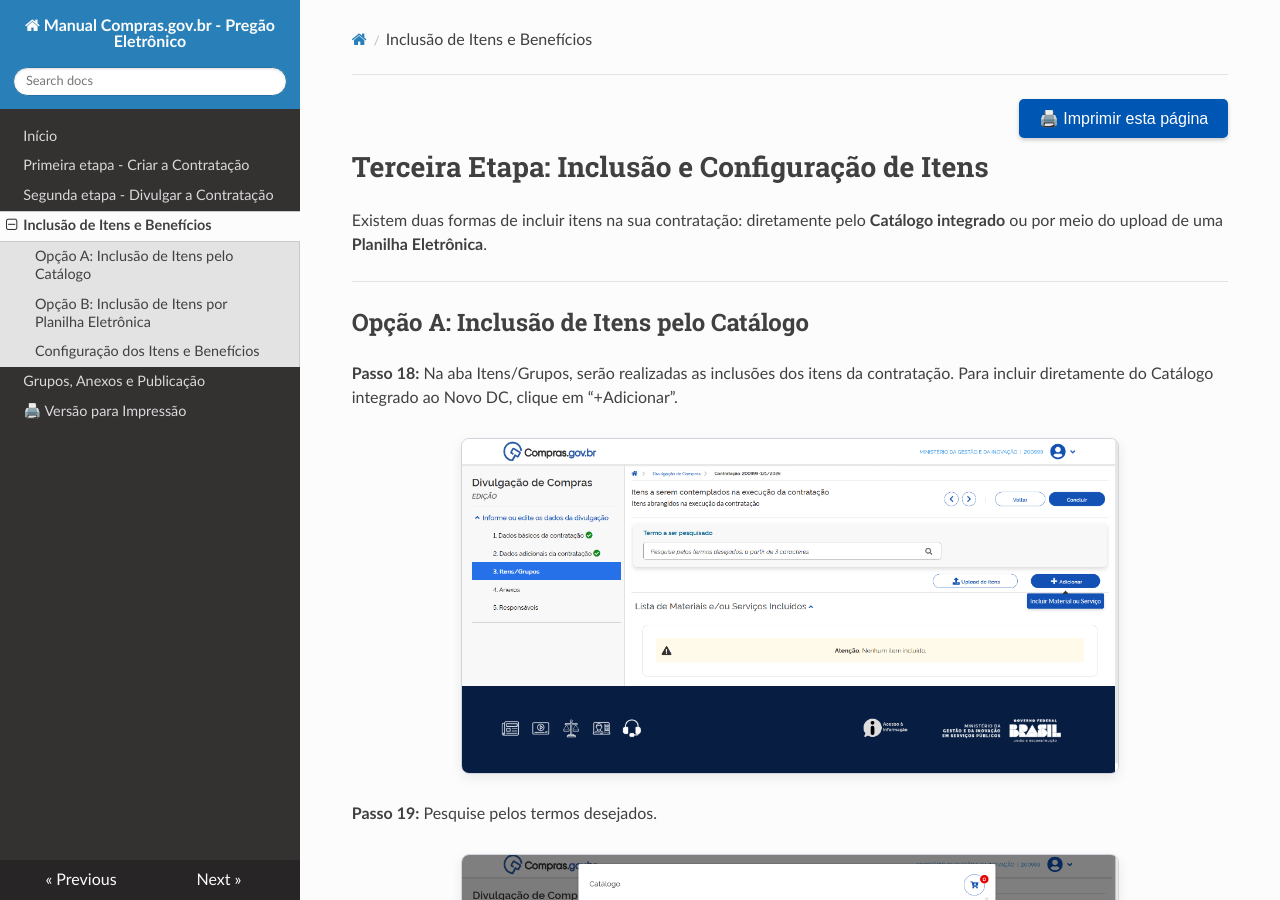
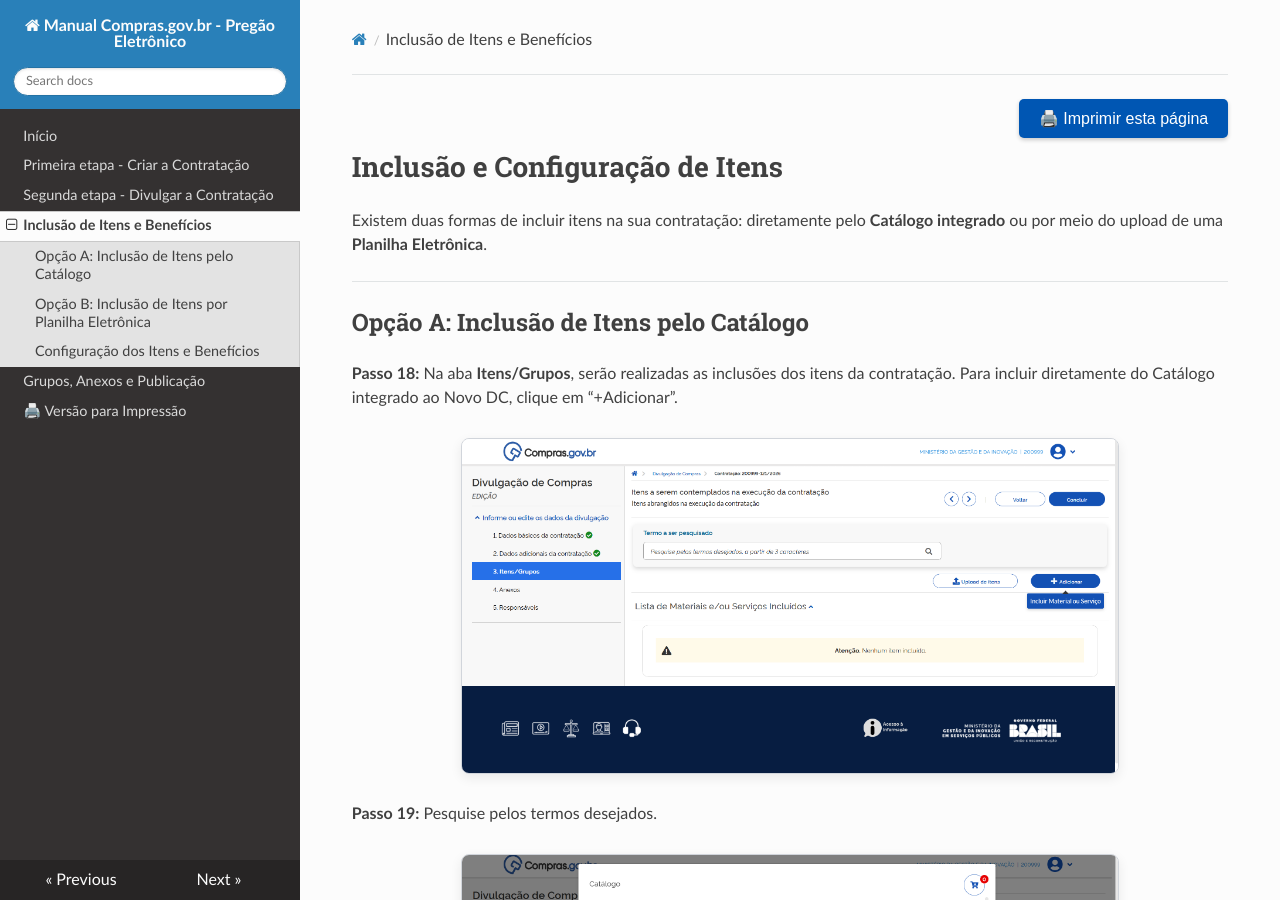
Before and after one commit to emilix10-bit/manual-compras-pregao-estilos, an MkDocs documentation site: the page built from docs/03-inclusao-itens.md, in a window 1280 px wide and 900 px high. Built offline with MkDocs 1.6.1, drawn with Linux system fonts in a browser that asks for light colours; nearby versions of some CDN libraries; some of the changed text lies outside the part shown.

Commit message:
Update 03-inclusao-itens.md

```diff
--- a/docs/03-inclusao-itens.md
+++ b/docs/03-inclusao-itens.md
@@ -4,7 +4,7 @@
   </button>
 </div>
 
-# Terceira Etapa: Inclusão e Configuração de Itens
+# Inclusão e Configuração de Itens
 
 Existem duas formas de incluir itens na sua contratação: diretamente pelo **Catálogo integrado** ou por meio do upload de uma **Planilha Eletrônica**.
 
@@ -12,7 +12,7 @@ Existem duas formas de incluir itens na sua contratação: diretamente pelo **Ca
 
 ## Opção A: Inclusão de Itens pelo Catálogo
 
-**Passo 18:** Na aba Itens/Grupos, serão realizadas as inclusões dos itens da contratação. Para incluir diretamente do Catálogo integrado ao Novo DC, clique em “+Adicionar”.
+**Passo 18:** Na aba **Itens/Grupos**, serão realizadas as inclusões dos itens da contratação. Para incluir diretamente do Catálogo integrado ao Novo DC, clique em “+Adicionar”.
 
 ![Inclusão de itens pelo Catálogo](Imagens/19-Inclusao-de-itens-Catalogo.png)
 
@@ -51,7 +51,7 @@ Pronto. Seus itens foram adicionados a sua contratação.
 
 Siga os passos abaixo para adicionar itens usando uma planilha eletrônica.
 
-**Passo 24:** Na aba Itens/Grupos, localize o ícone “Upload de itens”.
+**Passo 24:** Na aba **Itens/Grupos**, localize o ícone “Upload de itens”.
 
 ![Upload de itens por planilha](Imagens/26-Inclusao-de-itens-Planilha.png)
 
```
